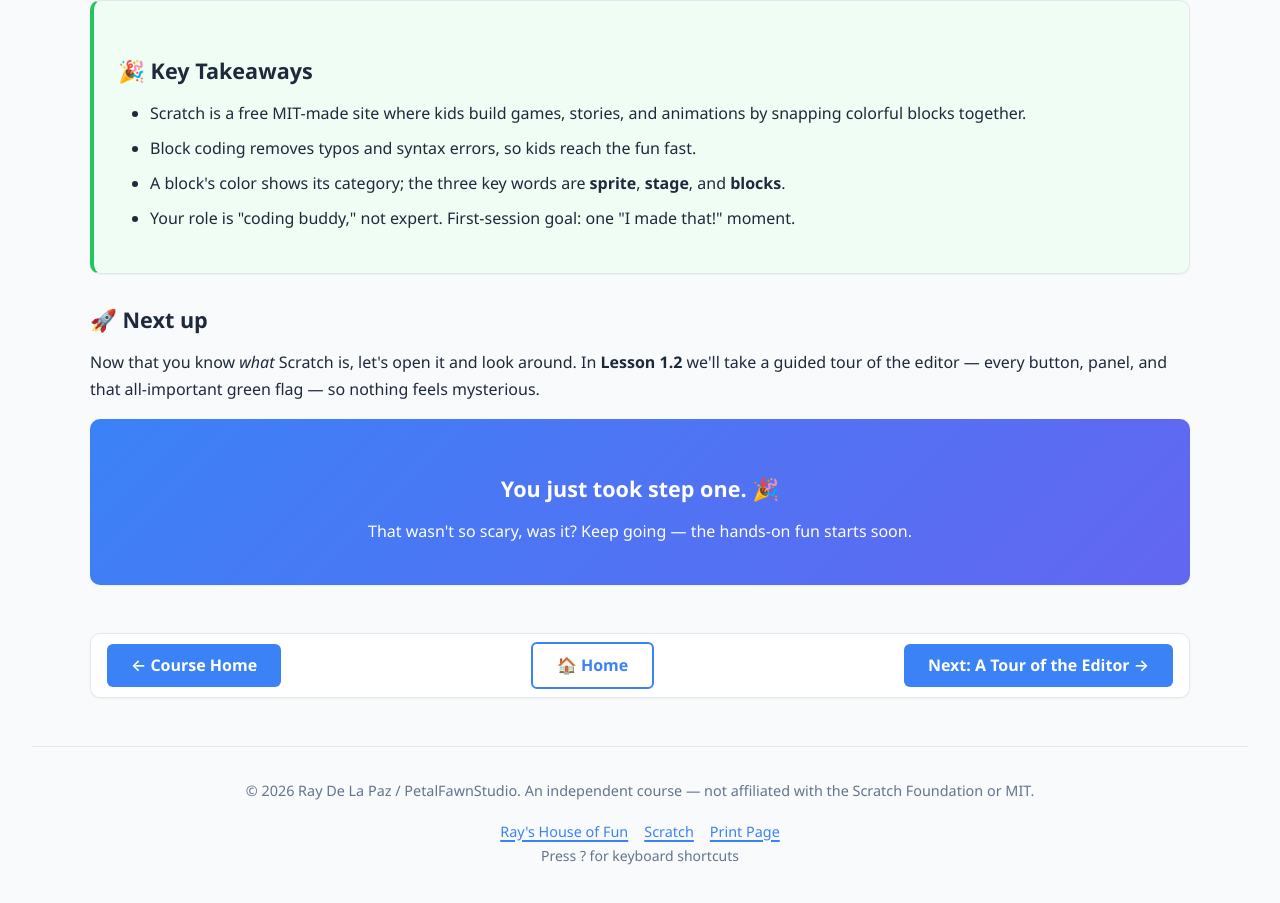
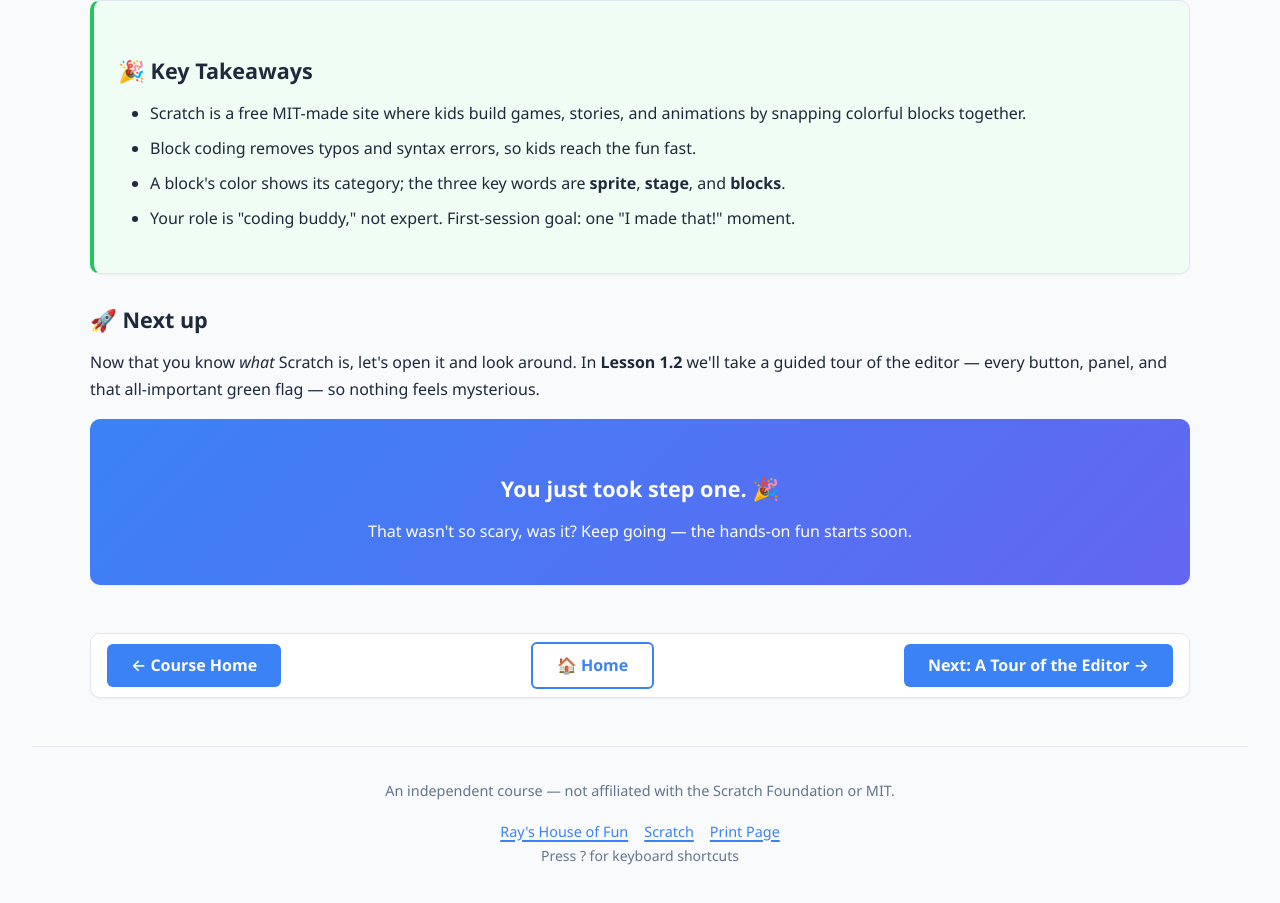
Before and after one commit to rmdelapaz/scratch, a plain HTML site: page lesson_01.html in a window 1280 px wide. Shown: the part 6633-7536 px from the top of the page. Drawn offline with Linux system fonts and the light colour scheme.

Commit message:
Simplify footer credit line across all pages

```diff
--- a/lesson_01.html
+++ b/lesson_01.html
@@ -331,7 +331,7 @@
     </main>
 
     <footer class="site-footer">
-        <p>&copy; 2026 Ray De La Paz / PetalFawnStudio. An independent course — not affiliated with the Scratch Foundation or MIT.</p>
+        <p>An independent course — not affiliated with the Scratch Foundation or MIT.</p>
         <div class="footer-links">
             <a href="https://rays-home.netlify.app/">Ray's House of Fun</a>
             <a href="https://scratch.mit.edu/">Scratch</a>
```
Also changed, not shown: lesson_02.html (+1 -1 lines), lesson_03.html (+1 -1 lines), lesson_04.html (+1 -1 lines), lesson_05.html (+1 -1 lines), lesson_06.html (+1 -1 lines), lesson_07.html (+1 -1 lines), lesson_08.html (+1 -1 lines), lesson_09.html (+1 -1 lines), lesson_10.html (+1 -1 lines), lesson_11.html (+1 -1 lines), lesson_12.html (+1 -1 lines).
